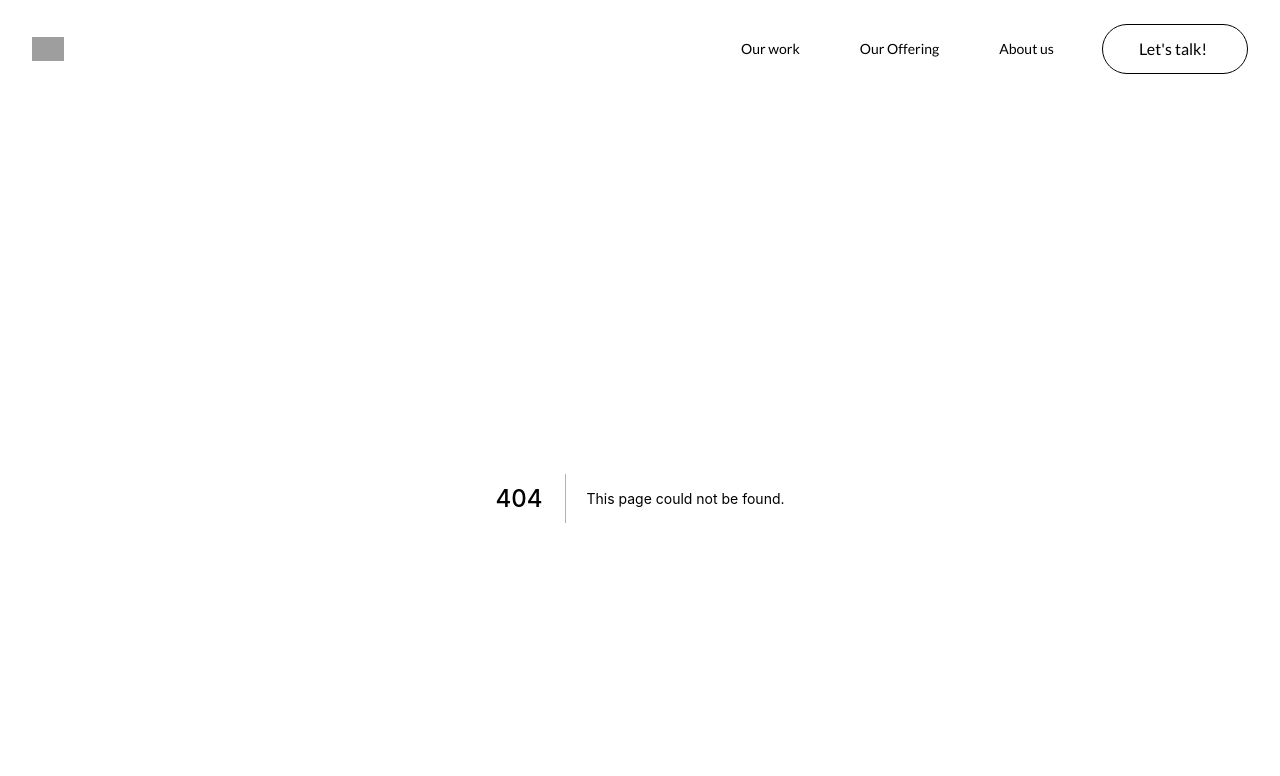
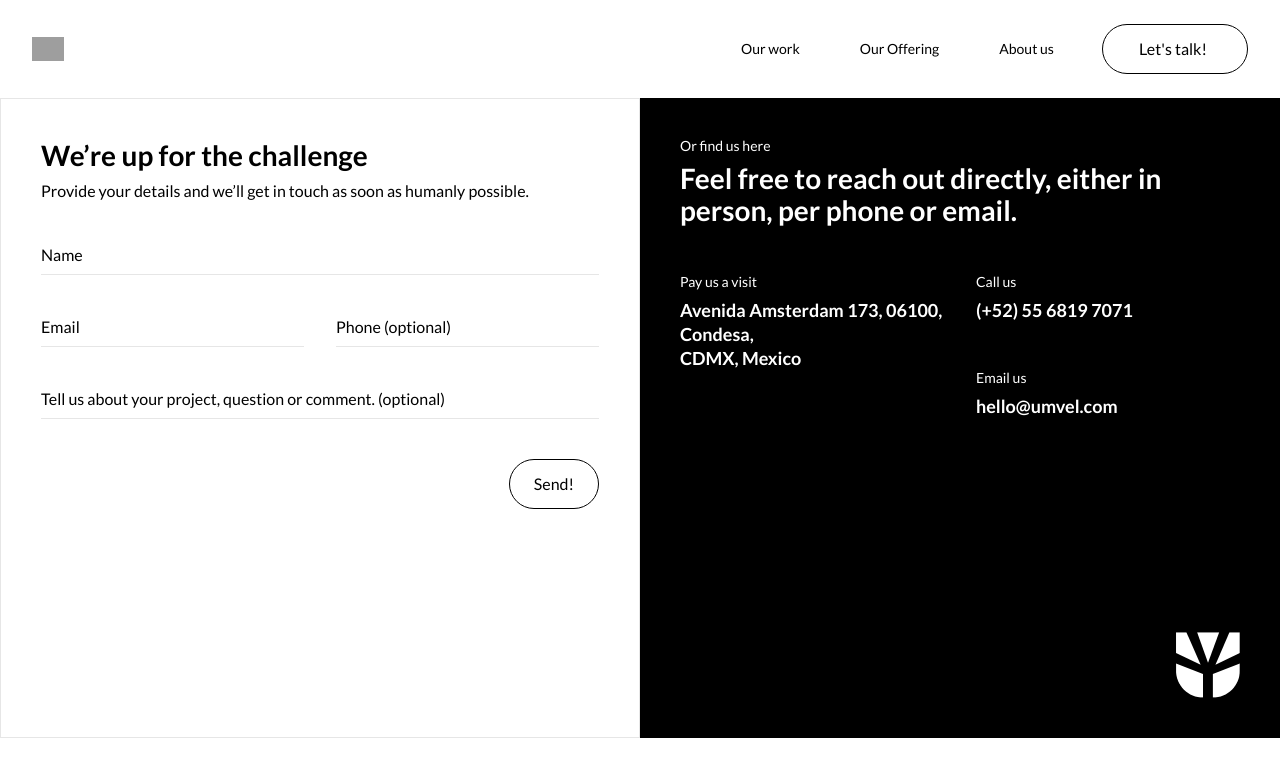
Before and after one commit to KvinZav/umvel-remote, a Next.js app: page /lets-talk in a window 1280 px wide. Before the commit this address had no page. Shown: the top 776 px of the page. Built offline with nearby package versions, Linux system fonts and the light colour scheme; grey boxes are pictures that could not be loaded.

Commit message:
feat: lets talk section implementation

```diff
--- /dev/null
+++ b/pages/lets-talk/challenge.tsx
@@ -0,0 +1,43 @@
+import BasicButton from "@elements/button";
+
+const Challenge = () => {
+  return (
+    <div className="aspect-square lg:p-10 md:p-32 px-[72px] pt-7 pb-[132px] md:border-solid md:border-[#e6e6e6] md:border">
+      <p className="md:text-[28px] text-2xl font-bold leading-8">We’re up for the challenge</p>
+      <p className="text-base mt-2">
+        Provide your details and we’ll get in touch as soon as humanly possible.
+      </p>
+      <form className="lg:mt-10 md:mt-12 mt-10">
+        <input
+          type="text"
+          className="w-full pl-0 pr-0 pb-2 h-[32px] border-solid border-b-[#e6e6e6] border-b placeholder:text-[#000] focus:border-b-[#000]"
+          placeholder="Name"
+        />
+        <div className="md:flex mt-10">
+          <input
+            type="text"
+            className="md:w-1/2 w-full md:mr-8 mr-0 pl-0 pr-0 pb-2 h-[32px] border-solid border-b-[#e6e6e6] border-b placeholder:text-[#000] focus:border-b-[#000]"
+            placeholder="Email"
+          />
+          <input
+            type="text"
+            className="md:w-1/2 w-full md:mt-0 mt-10 pl-0 pr-0 pb-2 h-[32px] border-solid border-b-[#e6e6e6] border-b placeholder:text-[#000] focus:border-b-[#000]"
+            placeholder="Phone (optional)"
+          />
+        </div>
+        <input
+          type="text"
+          className="w-full mt-10 pl-0 pr-0 pb-2 h-[32px] border-solid border-b-[#e6e6e6] border-b placeholder:text-[#000] focus:border-b-[#000]"
+          placeholder="Tell us about your project, question or comment. (optional)"
+        />
+        <div className="lg:mt-10 md:mt-12 mt-10 flex justify-end">
+          <BasicButton theme="light">
+            <p>Send!</p>
+          </BasicButton>
+        </div>
+      </form>
+    </div>
+  );
+};
+
+export default Challenge;
--- /dev/null
+++ b/pages/lets-talk/find-us.tsx
@@ -0,0 +1,89 @@
+import CustomImage from "@elements/image-component/CustomImage";
+
+const FindUs = () => {
+  return (
+    <>
+      <div className="aspect-square lg:p-10 bg-primary-black text-primary-white lg:flex hidden flex-col justify-between">
+        <div>
+          <p className="text-sm leading-4">Or find us here</p>
+          <p className="text-[28px] leading-8 mt-2 font-bold">
+            Feel free to reach out directly, either in person, per phone or email.
+          </p>
+          <div className="flex mt-12">
+            <div className="w-1/2 mr-8">
+              <p className="text-sm leading-4">Pay us a visit</p>
+              <p className="text-lg leading-6 font-bold mt-2">
+                Avenida Amsterdam 173, 06100, Condesa,
+                <br />
+                CDMX, Mexico
+              </p>
+            </div>
+            <div className="w-1/2">
+              <p className="text-sm leading-4">Call us</p>
+              <p className="text-lg leading-6 font-bold mt-2">(+52) 55 6819 7071</p>
+              <p className="text-sm leading-4 mt-12">Email us</p>
+              <p className="text-lg leading-6 font-bold mt-2">hello@umvel.com</p>
+            </div>
+          </div>
+        </div>
+        <div className="self-end">
+          <CustomImage
+            src={"/assets/images/umvelLogo.svg"}
+            alt={"logo-umvel"}
+            className="w-[64px]"
+          />
+        </div>
+      </div>
+
+      <div className="bg-primary-black md:grid grid-cols-3 text-primary-white lg:hidden hidden">
+        <div className="aspect-square border-solid border-[#333] border  p-8">
+          <p className="text-sm leading-4">Or find us here</p>
+          <p className="text-xl leading-6 mt-2 font-bold">
+            Feel free to reach out directly, either in person, per phone or email.
+          </p>
+        </div>
+        <div className="aspect-square border-solid border-[#333] border p-8">
+          <p className="text-sm leading-4">Pay us a visit</p>
+          <p className="text-xl leading-6 mt-2 font-bold">
+            Avenida Amsterdam 173, 06100, Condesa,
+            <br />
+            CDMX, Mexico
+          </p>
+        </div>
+        <div className="aspect-square border-solid border-[#333] border p-8">
+          <p className="text-sm leading-4">Email us</p>
+          <p className="text-xl leading-6 mt-2 font-bold">hello@umvel.com</p>
+          <p className="text-sm leading-4 mt-8">Call us</p>
+          <p className="text-xl leading-6 mt-2 font-bold">(+52) 55 6819 7071</p>
+        </div>
+      </div>
+
+      <div className="bg-primary-black grid grid-cols-2 text-primary-white lg:hidden md:hidden">
+        <div className="aspect-square border-solid border-[#333] border p-6">
+          <p className="text-sm leading-4">Or find us here</p>
+          <p className="text-base mt-2 font-bold">
+            Feel free to reach out directly, either in person, per phone or email.
+          </p>
+        </div>
+        <div className="aspect-square border-solid border-[#333] border p-6">
+          <p className="text-sm leading-4">Pay us a visit</p>
+          <p className="text-base mt-2 font-bold">
+            Avenida Amsterdam 173, 06100, Condesa,
+            <br />
+            CDMX, Mexico
+          </p>
+        </div>
+        <div className="aspect-square border-solid border-[#333] border p-6">
+          <p className="text-sm leading-4">Email us</p>
+          <p className="text-base mt-2 font-bold">hello@umvel.com</p>
+        </div>
+        <div className="aspect-square border-solid border-[#333] border p-6">
+          <p className="text-sm leading-4">Call us</p>
+          <p className="text-base mt-2 font-bold">(+52) 55 6819 7071</p>
+        </div>
+      </div>
+    </>
+  );
+};
+
+export default FindUs;
--- /dev/null
+++ b/pages/lets-talk/index.tsx
@@ -0,0 +1,13 @@
+import Challenge from "./challenge";
+import FindUs from "./find-us";
+
+const LetsTalk = () => {
+  return (
+    <div className="grid lg:grid-cols-2 grid-cols-1">
+      <Challenge />
+      <FindUs />
+    </div>
+  );
+};
+
+export default LetsTalk;
```
